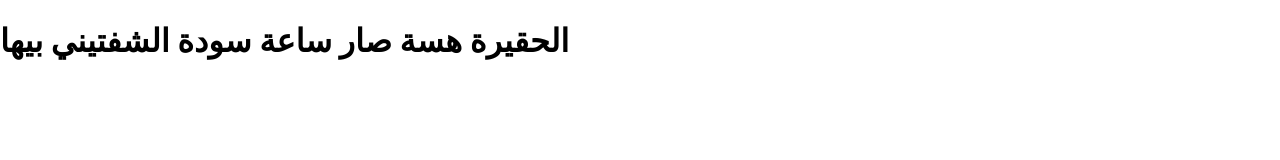
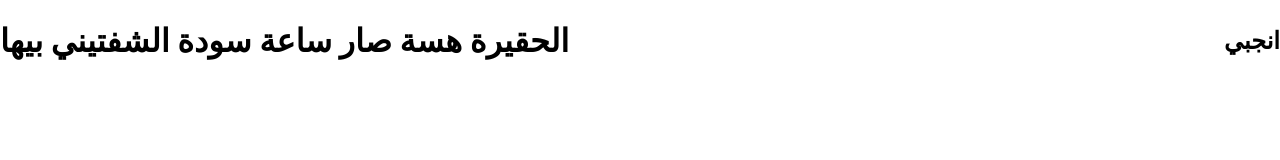
Before and after one commit to elmosuy/firstproject, a Next.js app: page / in a window 1280 px wide. Shown: the top 160 px of the page. Built offline with nearby package versions, Linux system fonts and the light colour scheme.

Commit message:
Update index.js

```diff
--- a/pages/index.js
+++ b/pages/index.js
@@ -6,6 +6,7 @@ export default function Home() {
   return (
        <div className="profile">
         <h1>الحقيرة هسة صار ساعة سودة الشفتيني بيها </h1>
+    <h2>انجبي</h2>
 
 
     </div>
```
